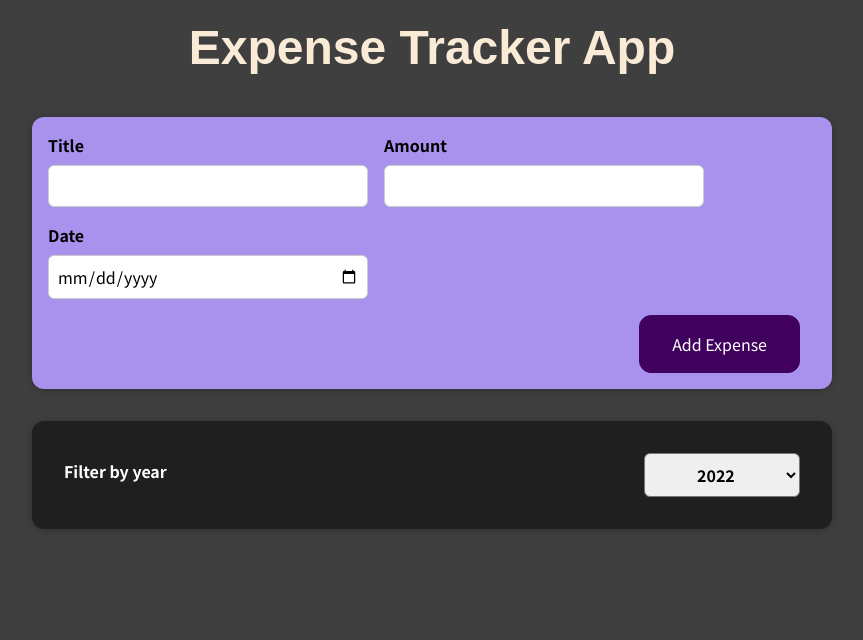
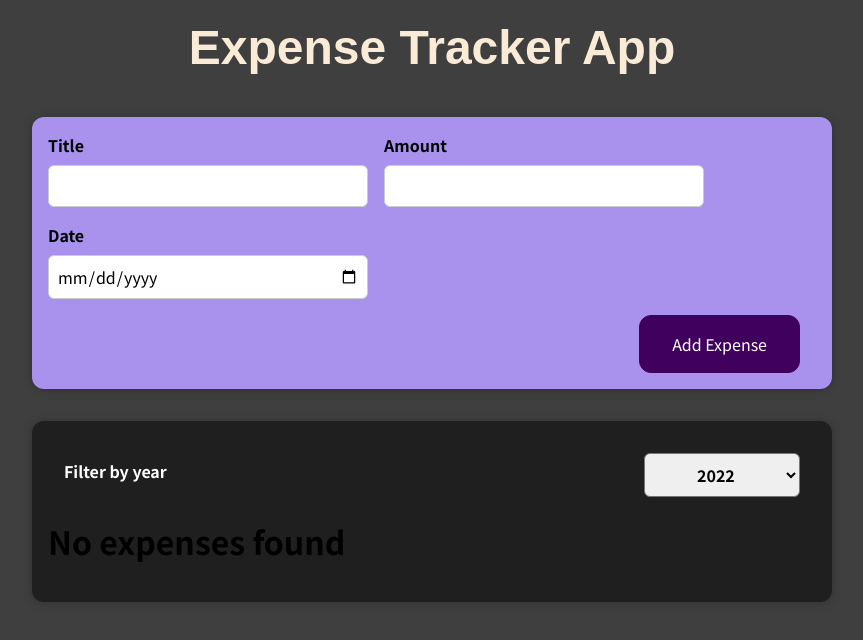
Before and after one commit to tejaspradhan/Expense-Tracker-App, a React (Create React App) app: page / in a window 1280 px wide. Shown: the top 640 px of the page, without its empty margins (208-1071 px from the left). Built offline with nearby package versions, Linux system fonts and the light colour scheme.

Commit message:
added conditional rendering code

```diff
--- a/src/components/Expenses/Expenses.js
+++ b/src/components/Expenses/Expenses.js
@@ -12,6 +12,21 @@ function Expenses(props) {
   const filteredExpenses = props.items.filter((expense) => {
     return expense.date.getFullYear().toString() === filterYear;
   });
+
+  let expenseList = <h1>No expenses found</h1>;
+
+  if (filteredExpenses.length > 0) {
+    expenseList = filteredExpenses.map((item) => {
+      return (
+        <ExpenseItem
+          title={item.title}
+          amount={item.amount}
+          date={item.date}
+          key={item.id}
+        />
+      );
+    });
+  }
   return (
     <Card className="expenses">
       <div>
@@ -19,16 +34,7 @@ function Expenses(props) {
           selected={filterYear}
           onFilterChange={filterChangeHandler}
         />
-        {filteredExpenses.map((item) => {
-          return (
-            <ExpenseItem
-              title={item.title}
-              amount={item.amount}
-              date={item.date}
-              key={item.id}
-            />
-          );
-        })}
+        {expenseList}
       </div>
     </Card>
   );
```
